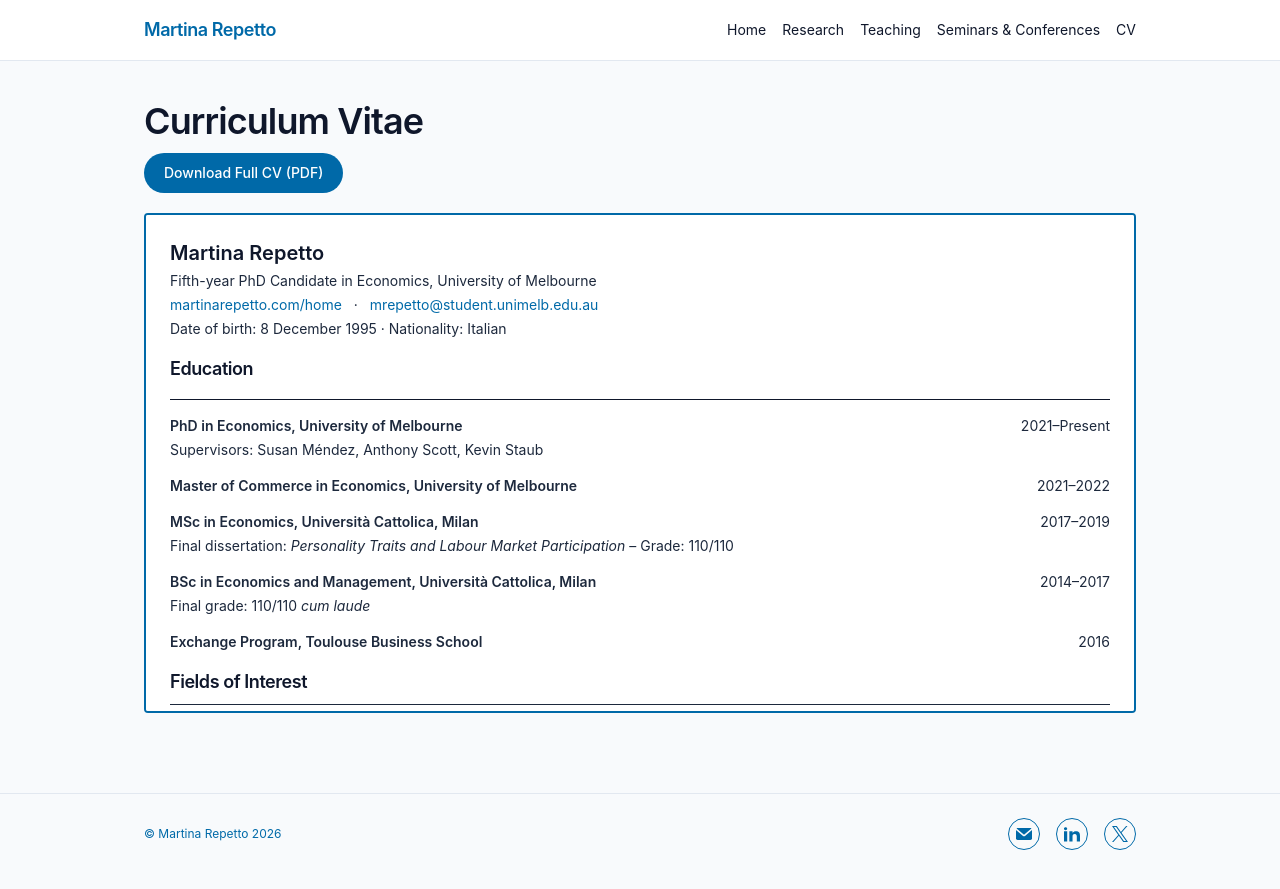
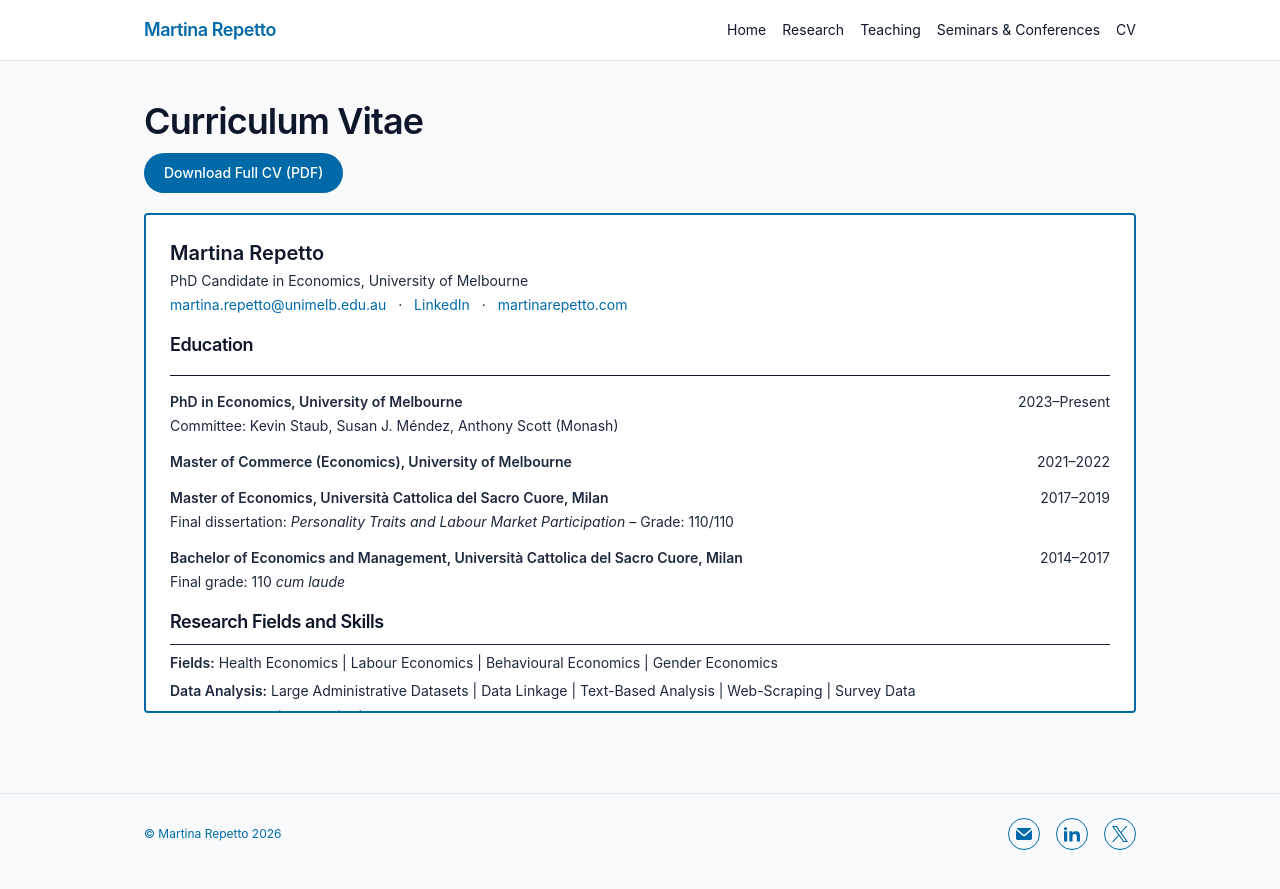
Before and after one commit to repettomartina95-gif/marti-app, a Jekyll site: the page built from cv.md, in a window 1280 px wide. Shown: the top 889 px of the page. Built offline with Jekyll 4.4.1, drawn with Linux system fonts in a browser that asks for light colours.

Commit message:
Update CV, fix download link, add job-market label
- Rewrite cv.md preview to match new CV (education dates, committee, publications, working papers, visits, seminars, teaching, grants, professional activities)
- Fix broken download link: CV_MARTINA_REPETTO.pdf → CV.pdf
- Add job-market label next to name with vertical divider on home
- Shorten tagline to remove job-market phrase

Co-Authored-By: Claude Opus 4.7 <noreply@anthropic.com>

```diff
--- a/_data/en.yml
+++ b/_data/en.yml
@@ -6,9 +6,10 @@ nav:
   cv: CV
 
 home:
-  tagline: PhD Candidate in Economics at the University of Melbourne, on the 2026-2027 Job Market
+  tagline: PhD Candidate in Economics at the University of Melbourne
   visiting: I am currently visiting the Division of Population Health, Health Services Research & Primary Care at the University of Manchester
   title: Martina Repetto
+  job_market: 2026–27 Job Market
   intro: My research interests are in health and labour economics, with a particular focus on gender and behavioural aspects.
   cta_research: View research
   cta_cv: Download CV
--- a/cv.md
+++ b/cv.md
@@ -12,7 +12,7 @@ permalink: /cv/
     </h1>
     <p class="mt-3 text-sm">
       <a
-        href="{{ '/assets/files/CV_MARTINA_REPETTO.pdf' | relative_url }}"
+        href="{{ '/assets/files/CV.pdf' | relative_url }}"
         class="inline-flex items-center justify-center rounded-full bg-sky-700 px-5 py-2.5 text-sm font-medium text-white hover:bg-sky-800"
         target="_blank"
         rel="noopener"
@@ -27,18 +27,22 @@ permalink: /cv/
       <h2 class="text-xl font-semibold text-slate-900">
         Martina Repetto
       </h2>
-      <p>Fifth-year PhD Candidate in Economics, University of Melbourne</p>
+      <p>PhD Candidate in Economics, University of Melbourne</p>
       <p class="space-x-2">
-        <a href="https://martinarepetto.com/home" class="text-sky-700 hover:underline">
-          martinarepetto.com/home
+        <a href="mailto:martina.repetto@unimelb.edu.au" class="text-sky-700 hover:underline">
+          martina.repetto@unimelb.edu.au
         </a>
         <span>·</span>
-        <a href="mailto:mrepetto@student.unimelb.edu.au" class="text-sky-700 hover:underline">
-          mrepetto@student.unimelb.edu.au
+        <a href="https://www.linkedin.com/in/martinarepetto1" class="text-sky-700 hover:underline" target="_blank" rel="noopener">
+          LinkedIn
+        </a>
+        <span>·</span>
+        <a href="https://martinarepetto.com" class="text-sky-700 hover:underline">
+          martinarepetto.com
         </a>
       </p>
-      <p>Date of birth: 8 December 1995 · Nationality: Italian</p>
     </section>
+
     <section class="space-y-4 mt-4">
       <h3 class="text-lg font-semibold tracking-tight text-slate-900">
         Education
@@ -49,14 +53,14 @@ permalink: /cv/
           <p class="font-semibold">
             PhD in Economics, University of Melbourne
           </p>
-          <p>2021–Present</p>
+          <p>2023–Present</p>
         </div>
-        <p>Supervisors: Susan Méndez, Anthony Scott, Kevin Staub</p>
+        <p>Committee: Kevin Staub, Susan J. Méndez, Anthony Scott (Monash)</p>
       </div>
       <div class="space-y-1 text-sm text-slate-800">
         <div class="flex flex-wrap justify-between gap-2">
           <p class="font-semibold">
-            Master of Commerce in Economics, University of Melbourne
+            Master of Commerce (Economics), University of Melbourne
           </p>
           <p>2021–2022</p>
         </div>
@@ -64,116 +68,50 @@ permalink: /cv/
       <div class="space-y-1 text-sm text-slate-800">
         <div class="flex flex-wrap justify-between gap-2">
           <p class="font-semibold">
-            MSc in Economics, Università Cattolica, Milan
+            Master of Economics, Università Cattolica del Sacro Cuore, Milan
           </p>
           <p>2017–2019</p>
         </div>
         <p>
           Final dissertation:
-          <span class="italic">
-            Personality Traits and Labour Market Participation
-          </span>
+          <span class="italic">Personality Traits and Labour Market Participation</span>
           – Grade: 110/110
         </p>
       </div>
       <div class="space-y-1 text-sm text-slate-800">
         <div class="flex flex-wrap justify-between gap-2">
           <p class="font-semibold">
-            BSc in Economics and Management, Università Cattolica, Milan
+            Bachelor of Economics and Management, Università Cattolica del Sacro Cuore, Milan
           </p>
           <p>2014–2017</p>
         </div>
-        <p>Final grade: 110/110 <span class="italic">cum laude</span></p>
-      </div>
-      <div class="space-y-1 text-sm text-slate-800">
-        <div class="flex flex-wrap justify-between gap-2">
-          <p class="font-semibold">
-            Exchange Program, Toulouse Business School
-          </p>
-          <p>2016</p>
-        </div>
+        <p>Final grade: 110 <span class="italic">cum laude</span></p>
       </div>
     </section>
+
     <section class="space-y-2 text-sm text-slate-800 mt-4">
       <h3 class="text-lg font-semibold tracking-tight text-slate-900">
-        Fields of Interest
+        Research Fields and Skills
       </h3>
       <hr>
-      <p>
-        Health Economics; Economics of Gender; Labour Economics; Behavioural Economics
-      </p>
+      <p><span class="font-semibold">Fields:</span> Health Economics | Labour Economics | Behavioural Economics | Gender Economics</p>
+      <p><span class="font-semibold">Data Analysis:</span> Large Administrative Datasets | Data Linkage | Text-Based Analysis | Web-Scraping | Survey Data</p>
+      <p><span class="font-semibold">Software:</span> Stata | Python | R | LaTeX</p>
+      <p><span class="font-semibold">Languages:</span> English | Italian (Native)</p>
     </section>
-    <section class="space-y-4 mt-4">
+
+    <section class="space-y-3 mt-4">
       <h3 class="text-lg font-semibold tracking-tight text-slate-900">
-        Research Experience and Employment
+        Job Market Paper
       </h3>
       <hr>
-      <div class="space-y-1 text-sm text-slate-800">
-        <div class="flex flex-wrap justify-between gap-2">
-          <p class="font-semibold">
-            Monash University – Research Assistant (Danish Administrative Data)
-          </p>
-          <p>2023–2024</p>
-        </div>
-      </div>
-      <div class="space-y-1 text-sm text-slate-800">
-        <div class="flex flex-wrap justify-between gap-2">
-          <p class="font-semibold">
-            University of Melbourne – Lecturer (Econometrics 2)
-          </p>
-          <p>2023</p>
-        </div>
-      </div>
-      <div class="space-y-1 text-sm text-slate-800">
-        <div class="flex flex-wrap justify-between gap-2">
-          <p class="font-semibold">
-            University of Melbourne – Tutor (Intro Micro, QM1, Econometrics 2)
-          </p>
-          <p>2023–Present</p>
-        </div>
-      </div>
-      <div class="space-y-1 text-sm text-slate-800">
-        <div class="flex flex-wrap justify-between gap-2">
-          <p class="font-semibold">
-            La Trobe University – Tutor, Indigenous Student Services
-          </p>
-          <p>2023</p>
-        </div>
-      </div>
-      <div class="space-y-1 text-sm text-slate-800">
-        <div class="flex flex-wrap justify-between gap-2">
-          <p class="font-semibold">
-            Ministry of Sustainable Infrastructure and Mobility (MIMS), Rome –
-            Junior Researcher (Fit for 55 / transport decarbonisation)
-          </p>
-          <p>2021–2022</p>
-        </div>
-      </div>
-      <div class="space-y-1 text-sm text-slate-800">
-        <div class="flex flex-wrap justify-between gap-2">
-          <p class="font-semibold">
-            ASviS, Rome – Coordinator of advanced courses
-          </p>
-          <p>2020–2021</p>
-        </div>
-      </div>
-      <div class="space-y-1 text-sm text-slate-800">
-        <div class="flex flex-wrap justify-between gap-2">
-          <p class="font-semibold">
-            Università Cattolica, Milan – Junior Researcher (PRIN REFLEX)
-          </p>
-          <p>2020</p>
-        </div>
-      </div>
-      <div class="space-y-1 text-sm text-slate-800">
-        <div class="flex flex-wrap justify-between gap-2">
-          <p class="font-semibold">
-            City Local Council of Milan – Junior Researcher (Milano 2046)
-          </p>
-          <p>2018–2019</p>
-        </div>
-      </div>
+      <ul class="space-y-2 text-sm text-slate-800 list-disc pl-5">
+        <li>
+          <span class="italic">“When Female Doctors Fly In: Access to Female Physicians in Primary Care”</span>
+        </li>
+      </ul>
     </section>
+
     <section class="space-y-3 mt-4">
       <h3 class="text-lg font-semibold tracking-tight text-slate-900">
         Publications
@@ -181,49 +119,65 @@ permalink: /cv/
       <hr>
       <ul class="space-y-2 text-sm text-slate-800 list-disc pl-5">
         <li>
-          <span class="italic">
-            Pandemic Shocks and Unintended Healthcare Disruptions:
-            Chronic Patients During COVID-19
-          </span>
-          (with C. Lucifora and A. Russo),
-          <span class="italic">Empirical Economics</span>, 2025 (forthcoming).
+          <span class="italic">“Pandemic Shocks and Unintended Healthcare Disruptions: Chronic Patients During COVID-19”</span>
+          (with Claudio Lucifora &amp; Antonio Russo),
+          <span class="italic">Empirical Economics</span>, 2026.
         </li>
         <li>
-          <span class="italic">
-            The Gender Mix Prescription: Is It the Cure for GP Job Satisfaction and Retention?
-          </span>
-          (with M. Agnoletto),
+          <span class="italic">“Gender Mix Prescription: Is it the Cure for Job Satisfaction and Retention?”</span>
+          (with Margherita Agnoletto),
           <span class="italic">Labour Economics</span>, 2025.
         </li>
         <li>
-          <span class="italic">
-            Big Five Personality Traits and Retirement Decisions
-          </span>
-          (with C. Lucifora),
+          <span class="italic">“Big Five Personality Traits and Retirement Decisions”</span>
+          (with Claudio Lucifora),
           <span class="italic">Labour</span>, 2021.
         </li>
       </ul>
     </section>
+
     <section class="space-y-3 mt-4">
       <h3 class="text-lg font-semibold tracking-tight text-slate-900">
-        Work in Progress
+        Working Papers
       </h3>
       <hr>
       <ul class="space-y-2 text-sm text-slate-800 list-disc pl-5">
         <li>
-          <span class="italic">
-            The Impact of Awareness: Evidence from Gender-Based Violence Campaigns in Italy
-          </span>
-          (with M. Agnoletto).
+          <span class="italic">“From Awareness to Action: Help-Seeking and Femicides after Gender-Based Violence Campaigns in Italy”</span>
+          (with Margherita Agnoletto).
         </li>
         <li>
-          <span class="italic">
-            When Dads Can’t Get on the Beers: COVID-19 and Parental Drinking Behaviour
-          </span>
-          (with S. Méndez, S. Sawyer, J. Moschion).
+          <span class="italic">“When Dads Can’t Get on the Beers: The Positive Impact of COVID-19 on Parental Drinking Behaviour”</span>
+          (with Susan J. Méndez, Susan Sawyer &amp; Julie Moschion).
         </li>
       </ul>
     </section>
+
+    <section class="space-y-3 mt-4">
+      <h3 class="text-lg font-semibold tracking-tight text-slate-900">
+        Works in Progress
+      </h3>
+      <hr>
+      <ul class="space-y-2 text-sm text-slate-800 list-disc pl-5">
+        <li>
+          <span class="italic">“Screening take-up in young women: Evidence from a cervical cancer screening program in Italy”</span>
+        </li>
+      </ul>
+    </section>
+
+    <section class="space-y-3 mt-4">
+      <h3 class="text-lg font-semibold tracking-tight text-slate-900">
+        Media Publications
+      </h3>
+      <hr>
+      <ul class="space-y-2 text-sm text-slate-800 list-disc pl-5">
+        <li>
+          <span class="italic">“Could we be entering a new era in women’s health funding?”</span>,
+          <span class="italic">Pursuit</span>, March 7, 2025.
+        </li>
+      </ul>
+    </section>
+
     <section class="space-y-3 mt-4">
       <h3 class="text-lg font-semibold tracking-tight text-slate-900">
         Chapters and Reports (Italian)
@@ -232,13 +186,13 @@ permalink: /cv/
       <ul class="space-y-2 text-sm text-slate-800 list-disc pl-5">
         <li>
           Chapter 1.1, 1.2, 1.5 in
-          <span class="italic">I territori e gli obiettivi di sviluppo sostenibile</span>,
-          Rapporto ASviS 2021, 2021.
+          <span class="italic">I territori e gli obiettivi di sviluppo sostenibile 2021</span>,
+          Rapporto ASviS, 2021.
         </li>
         <li>
           Contributions in
           <span class="italic">I territori e gli obiettivi di sviluppo sostenibile</span>,
-          Rapporto ASviS 2020, 2020.
+          Rapporto ASviS, 2020.
         </li>
         <li>
           SDG4 and SDG8 in
@@ -247,52 +201,144 @@ permalink: /cv/
         </li>
         <li>
           Contributions in
-          <span class="italic">
-            Alla ricerca del benessere: desideri, timori, rappresentazioni della Milano che sarà.
-            Presentazione della ricerca Policy Delphi del laboratorio sul futuro milano2046
-          </span>,
-          Comune di Milano, 2020.
+          <span class="italic">Alla ricerca del benessere: desideri, timori, rappresentazioni della Milano che sarà</span>,
+          Presentazione della ricerca Policy Delphi del laboratorio sul futuro milano2046, Comune di Milano, 2020.
         </li>
       </ul>
     </section>
+
+    <section class="space-y-4 mt-4">
+      <h3 class="text-lg font-semibold tracking-tight text-slate-900">
+        Visits
+      </h3>
+      <hr>
+      <div class="space-y-1 text-sm text-slate-800">
+        <div class="flex flex-wrap justify-between gap-2">
+          <p class="font-semibold">
+            University of Manchester – Visiting Researcher (Sponsor: Matt Sutton)
+          </p>
+          <p>Aug–Oct 2026</p>
+        </div>
+      </div>
+      <div class="space-y-1 text-sm text-slate-800">
+        <div class="flex flex-wrap justify-between gap-2">
+          <p class="font-semibold">
+            Toulouse Business School – Erasmus Student (First Semester)
+          </p>
+          <p>2016</p>
+        </div>
+      </div>
+      <p class="text-sm text-slate-800 italic mt-2">Short-Term Department Visits</p>
+      <div class="space-y-1 text-sm text-slate-800">
+        <p><span class="font-semibold">2026*:</span> Università della Svizzera Italiana (USI) | Paris Nanterre University | Centre for Health Economics (York) | IE Business School | University of Lucerne | University of Lausanne | University of Barcelona</p>
+        <p><span class="font-semibold">2024:</span> Monash Centre for Health Economics</p>
+        <p><span class="font-semibold">2023:</span> Università Cattolica del Sacro Cuore</p>
+      </div>
+    </section>
+
     <section class="space-y-3 mt-4">
       <h3 class="text-lg font-semibold tracking-tight text-slate-900">
-        Awards
+        Conference &amp; Seminar Presentations
+      </h3>
+      <hr>
+      <div class="space-y-3 text-sm text-slate-800">
+        <div>
+          <p class="font-semibold">2026</p>
+          <p>Invited Discussant, European Workshop on Econometrics and Health Economics (EWEHE), Vienna*; European Health Economics Association (EuHEA) PhD Conference, Nuremberg*; Health Organisation, Policy and Economics (HOPE) Seminar, University of Manchester*; Seminar, Paris Nanterre University*; Seminar, Centre for Health Economics (CHE), University of York*; Seminar, Università della Svizzera italiana (USI), Switzerland*; Seminar, IE University, Madrid*; Seminar, University of Lucerne*; Seminar, University of Lausanne*.</p>
+        </div>
+        <div>
+          <p class="font-semibold">2025</p>
+          <p>Australian Gender Economics Workshop (AGEW), University of Wollongong; Annual Conference of the European Society for Population Economics (ESPE), Naples; Annual Conference of the American Society of Health Economists (ASHEcon), Nashville; Australasian Workshop on Econometrics and Health Economics (AWEHE), Kuala Lumpur; International Health Economics Association (IHEA) Congress, Bali; Annual Australian Health Economics Doctoral (AHED) Workshop and Annual Australian Health Economics Society (AHES) Conference, Canberra; PhD Brown Bag, Department of Economics, University of Melbourne.</p>
+        </div>
+        <div>
+          <p class="font-semibold">2024</p>
+          <p>AASLE 2024 Bangkok Conference; 5th Meeting of the Asian Workshop on Econometrics and Health Economics, Guangzhou; CHE Internal Seminar, Centre for Health Economics, Monash University; PhD Brown Bag, Department of Economics, University of Melbourne; FBE GR Celebration Event Poster Competition, University of Melbourne.</p>
+        </div>
+        <div>
+          <p class="font-semibold">2023</p>
+          <p>PhD Brown Bag, Department of Economics, University of Melbourne; Summer School in Applied Health Econometrics and Health Policy (AHEHP), University of Bergamo; Centro di ricerca sul Lavoro “Carlo Dell’Aringa” (CRILDA) Seminar, Università Cattolica del Sacro Cuore, Milan.</p>
+        </div>
+        <div>
+          <p class="font-semibold">2022</p>
+          <p>13th Annual Workshop of the University of Melbourne Health Economics Group; Workshop on the Economics of Health, Monash University.</p>
+        </div>
+        <p class="italic text-xs">* Upcoming</p>
+      </div>
+    </section>
+
+    <section class="space-y-3 mt-4">
+      <h3 class="text-lg font-semibold tracking-tight text-slate-900">
+        Teaching
+      </h3>
+      <hr>
+      <div class="space-y-3 text-sm text-slate-800">
+        <div class="space-y-1">
+          <div class="flex flex-wrap justify-between gap-2">
+            <p class="font-semibold">Faculty Teaching Assistant – University of Melbourne</p>
+            <p>2022–Present</p>
+          </div>
+          <p>Introductory Microeconomics (ECON10004)</p>
+        </div>
+        <div class="space-y-1">
+          <div class="flex flex-wrap justify-between gap-2">
+            <p class="font-semibold">Faculty Teaching Assistant – University of Melbourne</p>
+            <p>2022–2024</p>
+          </div>
+          <p>Econometrics 2 (ECOM30002); Quantitative Methods 1 (ECON10005)</p>
+        </div>
+        <div class="space-y-1">
+          <div class="flex flex-wrap justify-between gap-2">
+            <p class="font-semibold">Substitute Lecturer – University of Melbourne</p>
+            <p>2023</p>
+          </div>
+          <p>Delivered one lecture for Econometrics 2 (ECOM30002)</p>
+        </div>
+        <div class="space-y-1">
+          <div class="flex flex-wrap justify-between gap-2">
+            <p class="font-semibold">Faculty Teaching Assistant – La Trobe University (Indigenous Academic Enrichment Program)</p>
+            <p>2023</p>
+          </div>
+          <p>Economic Issues and Public Policy (BBUS1IEI)</p>
+        </div>
+        <div class="space-y-1">
+          <div class="flex flex-wrap justify-between gap-2">
+            <p class="font-semibold">Faculty Teaching Assistant – University of Melbourne (Murrup Barak Indigenous Tutorial Assistance Scheme)</p>
+            <p>2022</p>
+          </div>
+          <p>Applied Microeconometric Modelling (ECOM30003)</p>
+        </div>
+      </div>
+    </section>
+
+    <section class="space-y-3 mt-4">
+      <h3 class="text-lg font-semibold tracking-tight text-slate-900">
+        Grants and Awards
+      </h3>
+      <hr>
+      <ul class="space-y-1 text-sm text-slate-800 list-disc pl-5">
+        <li>Jim Perkins PhD Travelling Scholarship (2026)</li>
+        <li>University of Melbourne Faculty of Business and Economics Travel Grant (2025)</li>
+        <li>University of Melbourne Faculty of Business and Economics Travel Grant (2024)</li>
+        <li>University of Melbourne M.A. Bartlett Research Scholarship (2024)</li>
+        <li>University of Melbourne Faculty Research Funds (2023)</li>
+        <li>University of Melbourne Department Funds (2023)</li>
+        <li>University of Melbourne Welcome Grant (2022)</li>
+        <li>University of Melbourne Business and Economics Doctoral Program Scholarship (2021)</li>
+        <li>Università Cattolica del Sacro Cuore, Milan – 100% Merit Scholarship (2014)</li>
+      </ul>
+    </section>
+
+    <section class="space-y-3 mt-4">
+      <h3 class="text-lg font-semibold tracking-tight text-slate-900">
+        Professional Activities
       </h3>
       <hr>
       <ul class="space-y-2 text-sm text-slate-800 list-disc pl-5">
-        <li>
-          Jim Perkins PhD Travelling Scholarship, University of Melbourne (2025).
-        </li>
-        <li>
-          FBE-GRATS Scholarship, University of Melbourne (2024, 2025).
-        </li>
-        <li>
-          Doctoral Program Scholarship, University of Melbourne (2021).
-        </li>
-        <li>
-          100% Merit Scholarship (BSc), Università Cattolica (2014–2016).
-        </li>
-        <li>
-          Erasmus Scholarship (2016).
-        </li>
+        <li>Referee for <span class="italic">Health Economics</span>, <span class="italic">Australian Economic Review</span>, and <span class="italic">Journal of Aging and Social Policy</span>.</li>
+        <li>Chair, PhD Session, 27th Labour Econometrics Workshop (2025).</li>
+        <li>Discussant, 33rd European Workshop on Econometrics and Health Economics (2026).</li>
+        <li>Research Assistant, Monash University (2023–2024).</li>
       </ul>
-    </section>
-    <section class="space-y-3 mt-4">
-      <h3 class="text-lg font-semibold tracking-tight text-slate-900">
-        Skills
-      </h3>
-      <hr>
-      <div class="text-sm text-slate-800 space-y-1">
-        <p>
-          <span class="font-semibold">Software:</span>
-          Stata, R, LaTeX, MS Office.
-        </p>
-        <p>
-          <span class="font-semibold">Languages:</span>
-          Italian (native), English (TOEFL 104), French (basic).
-        </p>
-      </div>
     </section>
   </div>
 </section>
```
Also changed, not shown: index.markdown (+11 -3 lines), assets/css/main.css.
